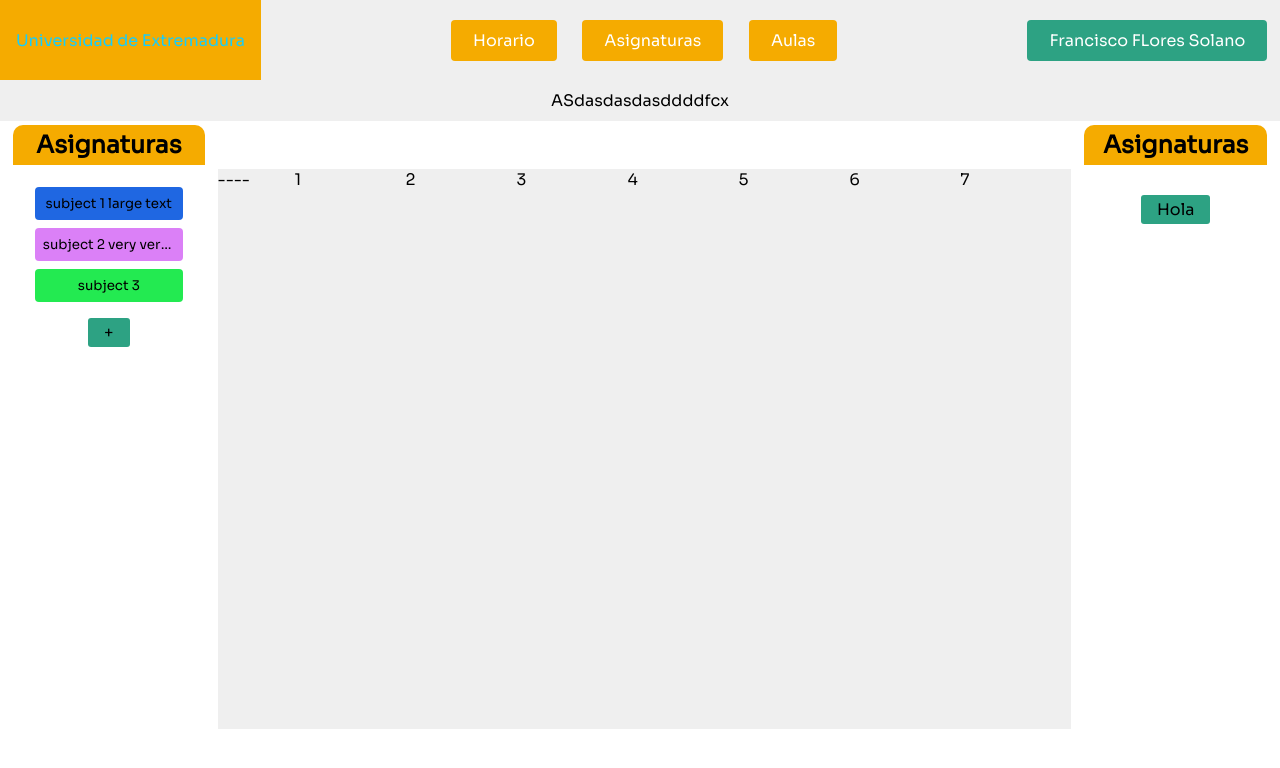
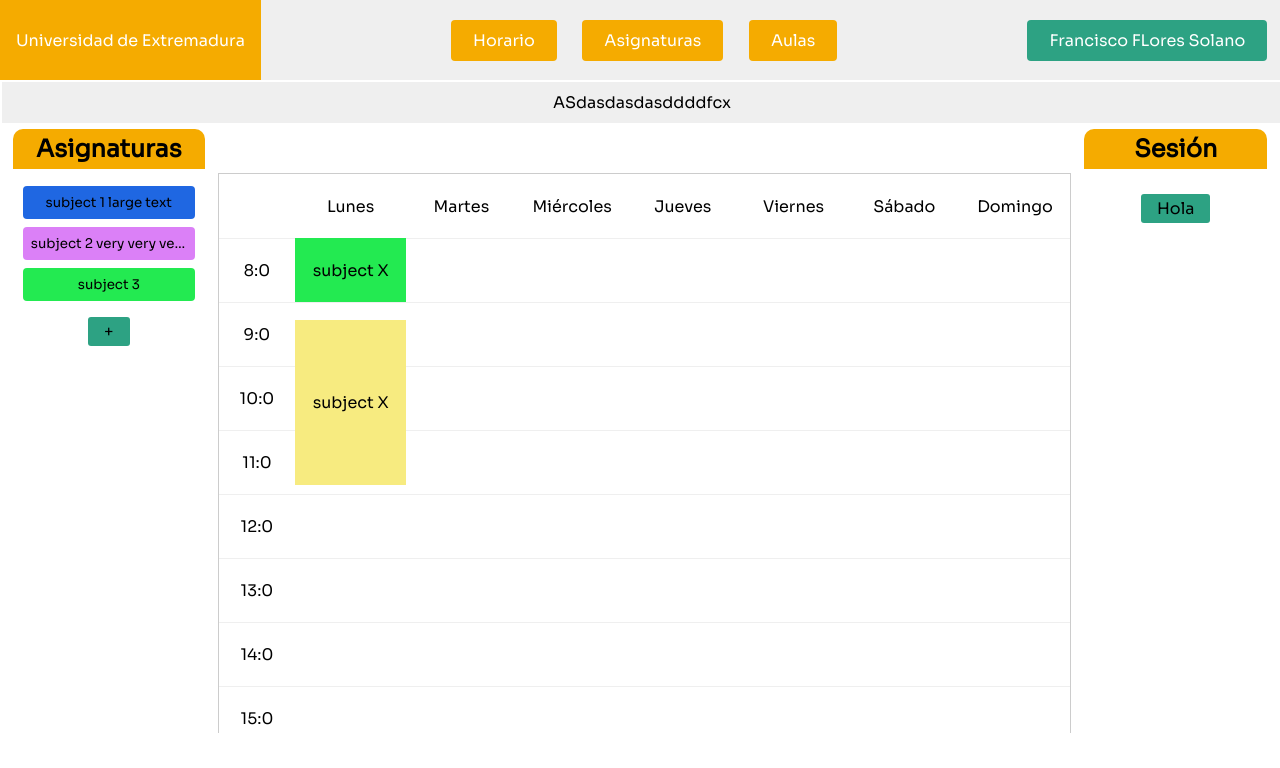
Before and after one commit to Cdelgado23/tfg-calendar, a React (Create React App) app: page /Horario in a window 1280 px wide. Shown: the top 768 px of the page. Built offline with nearby package versions, Linux system fonts and the light colour scheme.

Commit message:
partial(schedule): placeable sessions in schedule

```diff
--- a/src/components/NavBar/NavBarElements.js
+++ b/src/components/NavBar/NavBarElements.js
@@ -23,14 +23,14 @@ export const NavLink = styled(Link)`
   height: 100%;
   cursor: pointer;
   &.active {
-    color: #15cdfc;
+    color: #FFFFFF;
   }
 `;
 
 export const Bars = styled(FaBars)`
   display: none;
   color: #fff;
-  @media screen and (max-width: 768px) {
+  @media screen and (max-width: 1024px) {
     display: block;
     position: absolute;
     top: 0;
@@ -45,7 +45,7 @@ export const NavMenu = styled.div`
   display: flex;
   justify-content: space-between;
   align-items: center;
-  @media screen and (max-width: 768px) {
+  @media screen and (max-width: 1024px) {
     display: none;
   }
 `;
@@ -54,7 +54,7 @@ export const NavBtn = styled.nav`
   display: flex;
   align-items: center;
   margin: 0 1vw;
-  @media screen and (max-width: 768px) {
+  @media screen and (max-width: 1024px) {
     display: none;
   }
 `;
--- a/src/components/Subject/SubjectElements.js
+++ b/src/components/Subject/SubjectElements.js
@@ -6,6 +6,7 @@ export const SubjectMain= styled.div`
   display: flex;
   flex-direction: column;
   width: 100%;
+
   margin: 0.5rem 0 0 0;
 `;
 
--- a/src/components/Timetable/TimetableElements.js
+++ b/src/components/Timetable/TimetableElements.js
@@ -4,8 +4,66 @@ import styled from 'styled-components';
 export const TimetableGrid= styled.div`
   display: grid;
   grid-template-columns: 9% 13% 13% 13% 13% 13% 13% 13%;
-  grid-template-rows: 25% 100px 200px;
+
+  grid-template-rows: repeat(${props => props.divisions}, 1fr);
+  justify-items: center;
 
   width: 100%;
   heigh: 100%;
+  border: 1px solid #ccc;
 `;
+
+
+
+export const GridTimeElement = styled.div`
+  grid-column-start: ${props => props.column};
+  grid-row-start: ${props => props.row};
+
+  grid-column-end: ${props => props.column +1};
+  grid-row-end: ${props => props.row +1};
+  justify-self: stretch;
+  height: 4rem;
+  display: flex;
+  justify-content: center;
+  align-items: center;
+
+`;
+
+
+export const GridElement = styled.div`
+  grid-column-start: ${props => props.column};
+  grid-row-start: ${props => props.row};
+
+  grid-column-end: ${props => props.column +1};
+  grid-row-end: ${props => props.row + (props.size || 1)};
+  background-color: ${props => props.color || "#FFFFFF"};
+  justify-self: stretch;
+  height: auto;
+
+  display: flex;
+  justify-content: center;
+  align-items: center;
+
+  margin-top:${props => props.marginTop}%;
+  margin-bottom:${props => props.marginBot}%;
+`;
+
+export const GridLines= styled.div`
+
+grid-column-start: ${props => props.column};
+grid-row-start: ${props => props.row};
+
+grid-column-end: ${props => props.column +1};
+grid-row-end: ${props => props.row +1};
+border-top: ${props => props.row>1 && props.column>0 ? "1px solid #EFEFEF": ""} ;
+justify-self: stretch;
+
+${props => props.column>1 ? "\
+    &:hover { \
+    transition: all 0.2s ease-in-out;\
+    background: #EFEFEF;\
+    color: #010606;\
+  }"
+  :""};
+
+`;
--- a/src/components/Timetable/index.js
+++ b/src/components/Timetable/index.js
@@ -1,38 +1,83 @@
 import React from 'react'
-import {TimetableGrid} from './TimetableElements';
+import {TimetableGrid, GridTimeElement, GridElement, GridLines} from './TimetableElements';
 
 
 
+function populateGrid(params) {
+    const populated=[];
+    params.sessions.forEach(session => {
+
+        const row = (((session.startMinute - params.timeStart)/params.mins_x_block)>>0) + 1;
+        const column = session.day +1;
+
+
+        const rowEnd= Math.ceil(((session.startMinute+session.duration -params.timeStart) /params.mins_x_block))+1;
+        const size = rowEnd-row;
+
+
+        const leftoverTop= (session.startMinute - (params.timeStart + ((row-1) * params.mins_x_block)) ) *100 / (params.mins_x_block*size);
+        const leftoverBot= ((session.duration-(params.mins_x_block*size)) * 100 /(params.mins_x_block*size))>>0;
+
+
+        populated.push(<GridElement row={row+1} column={column} color= {session.color} size={size} marginTop={leftoverTop} marginBot={leftoverBot}>{session.subject} </GridElement>
+        );
+    });
+    return populated;
+}
+
+
+function populateTimeColumn(params){
+    const startHour= (params.timeStart/60)>>0 ;
+    const startMinute= params.timeStart%60;
+    return Array.from(Array(params.divisions).keys())
+    .map((n) =>
+    <GridTimeElement row={n+2} column={1}>{""+ (startHour+((n*params.mins_x_block/60) >> 0)) + ":" + (startMinute +(n*params.mins_x_block%60) >> 0)}</GridTimeElement>
+  );
+}
+
+const days={
+    1:"Lunes",
+    2:"Martes",
+    3:"Miércoles",
+    4:"Jueves",
+    5:"Viernes",
+    6:"Sábado",
+    7:"Domingo"
+};
+function populateDaysRow(){
+    return Array.from(Array(7).keys())
+    .map((n) =>
+    <GridElement row={1} column={n+2}>{days[n+1]}</GridElement>
+  );
+}
+
+function drawRowLines(params){
+    console.log(params);
+    return Array.from(Array(params).keys())
+    .map((n) =>
+    <GridLines row={((n/8)>>0) +1} column={n%8 +1} ></GridLines>
+  );
+}
+
 export default class Timetable extends React.Component {
+    constructor(props) {
+        super(props);
+
+        this.state = {mins_x_block: props.mins_x_block,
+                      divisions: props.scheduleSize/props.mins_x_block,
+                      timeStart: props.timeStart,
+                      sessions: props.sessions
+                      };
+      }
 
 
     render() {
       return (
-          <TimetableGrid>
-              <div>
-                  ----
-              </div>
-<div>
-  1
-</div>
-<div>
-  2
-</div>
-<div>
-  3
-</div>
-<div>
-  4
-</div>
-<div>
-  5
-</div>
-<div>
-  6
-</div>
-<div>
-  7
-</div>
+          <TimetableGrid divisions= {this.state.divisions}>
+              {drawRowLines((this.state.divisions+1)*8)}
+              {populateDaysRow()}
+              {populateTimeColumn(this.state)}
+              {populateGrid(this.state)}
         </TimetableGrid>
       )
     }
--- a/src/pages/Horario.js
+++ b/src/pages/Horario.js
@@ -30,7 +30,27 @@ const subject3={
 };
 const subjects=[subject1, subject2, subject3];
 
+const session1={
+  startMinute: 480,
+  duration: 60,
+  color: "#23ea51",
+  subject: "subject X",
+  group: "group n",
+  recurrent: true,
+  day: 1
+}
 
+const session2={
+  startMinute: 560,
+  duration: 60,
+  color: "#f7eb80",
+  subject: "subject X",
+  group: "group n",
+  recurrent: true,
+  day: 1
+}
+
+const sessions= [session1, session2];
 
 
 function ListSubjects(params) {
@@ -67,12 +87,12 @@ const Horario = () => {
 
         </LateralMenu>
         <CentralMenu>
-          <Timetable>
+          <Timetable timeStart={480} scheduleSize={720} mins_x_block={60} sessions= {sessions}>
           </Timetable>
         </CentralMenu>
         <LateralMenu>
           <MenuHeader>
-            <h2>Asignaturas</h2>
+            <h2>Sesión</h2>
           </MenuHeader>
           <MenuBody>
           <Button>
--- a/src/pages/PagesElements.js
+++ b/src/pages/PagesElements.js
@@ -15,8 +15,10 @@ export const CentralMenu = styled.div`
   width: 70vw;
   height:70vh;
   white-space: nowrap;
-  background: #EFEFEF;
+  background:  #FFFFFF;
   justify-content: stretch;
+  overflow-y: scroll;
+  overflow-x: hidden;
   @media screen and (max-width: 1024px) {
     width:100%;
     height: 100%;
@@ -29,8 +31,10 @@ export const LateralMenu = styled.div`
   flex-direction: column;
   width: 15vw;
   margin: 0 1vw;
+  white-space: nowrap;
   align-items: strech;
-  white-space: nowrap;
+  justify-content: stretch;
+
   @media screen and (max-width: 1024px) {
     width:100%;
     height:100%;
@@ -54,13 +58,14 @@ export const MenuBody = styled.div`
   flex-direction: column;
   align-items: center;
   white-space: nowrap;
-  padding: 10px 22px;
+  padding: 5px 10px;
   height:70vh;
   justify-content: flex-start;
   background: #FFFFFF;
   border-radius: 0 0 10px 10px;
   overflow-y: scroll;
   overflow-x: hidden;
+  width:100%;
   @media screen and (max-width: 1024px) {
     height:100%;
   }
@@ -74,6 +79,7 @@ export const FullWidthMenu = styled.div`
   width: 100vw;
   justify-content: center;
   background: #EFEFEF;
+  margin: 2px;
   @media screen and (max-width: 1024px) {
     background: #FEFEFE;
   }
```
